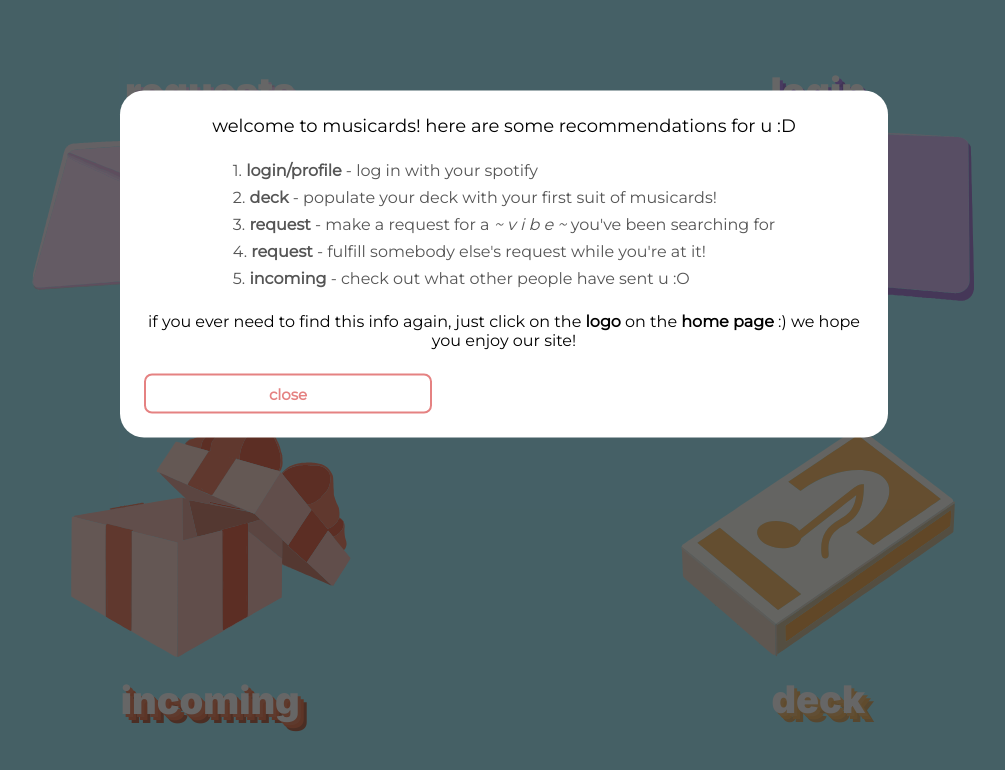
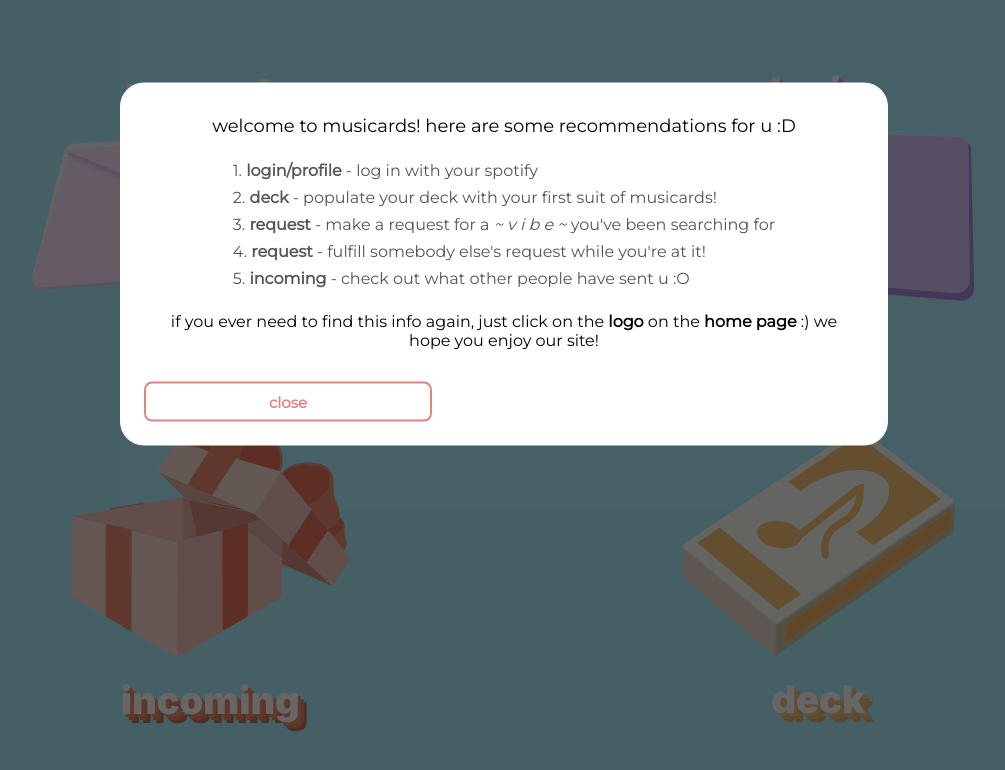
Before and after one commit to kevinsunchen/musicards, a React app: page / in a window 1280 px wide. Shown: the top 770 px of the page, without its empty margins (136-1141 px from the left). Built offline with nearby package versions, Linux system fonts and the light colour scheme; no server answers; the HTML template or start-up script is replaced by a standard one; a web font is replaced by a local one.

Commit message:
small adjustment to home modal css

```diff
--- a/client/src/components/pages/Home.css
+++ b/client/src/components/pages/Home.css
@@ -253,6 +253,7 @@
 .Home-modalText {
     text-align: center;
     align-items: center;
+    padding: var(--s);
 }
 .Home-modalTextIntro {
     font-size: 18px;
```
